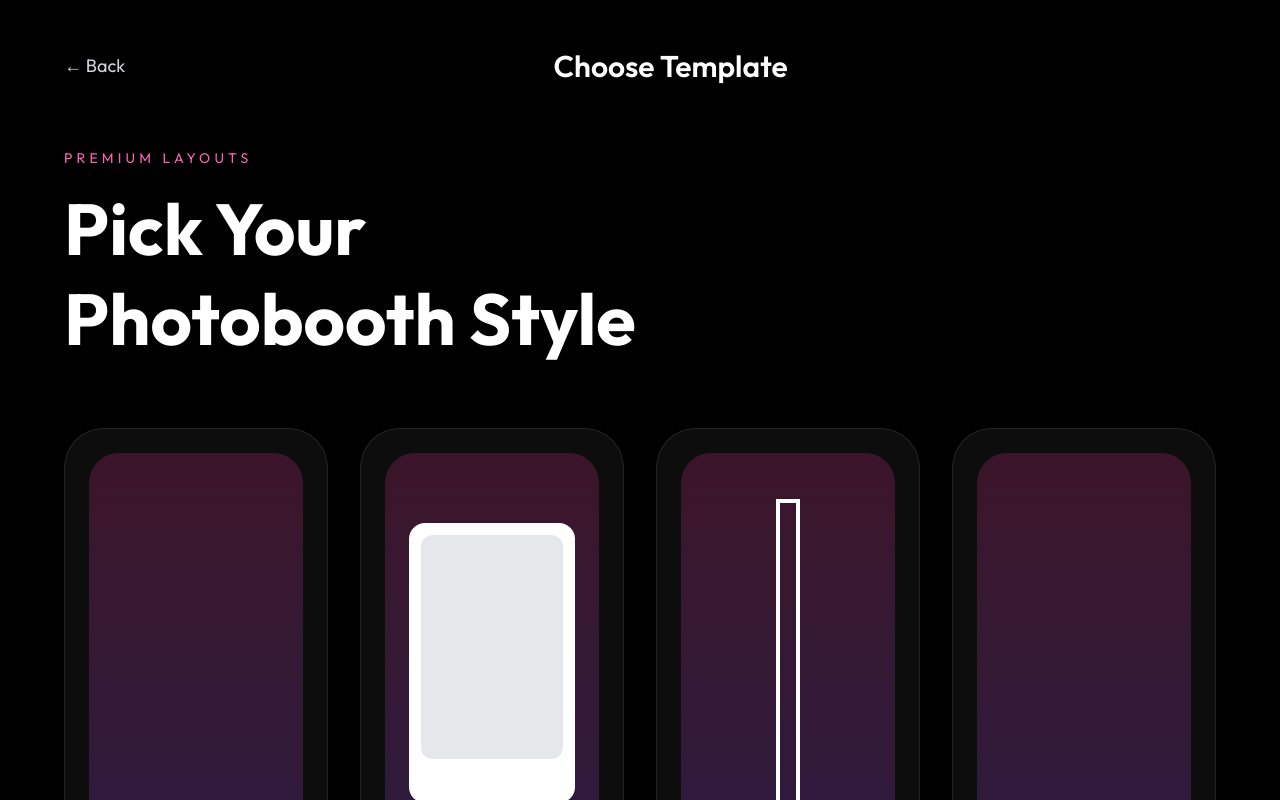
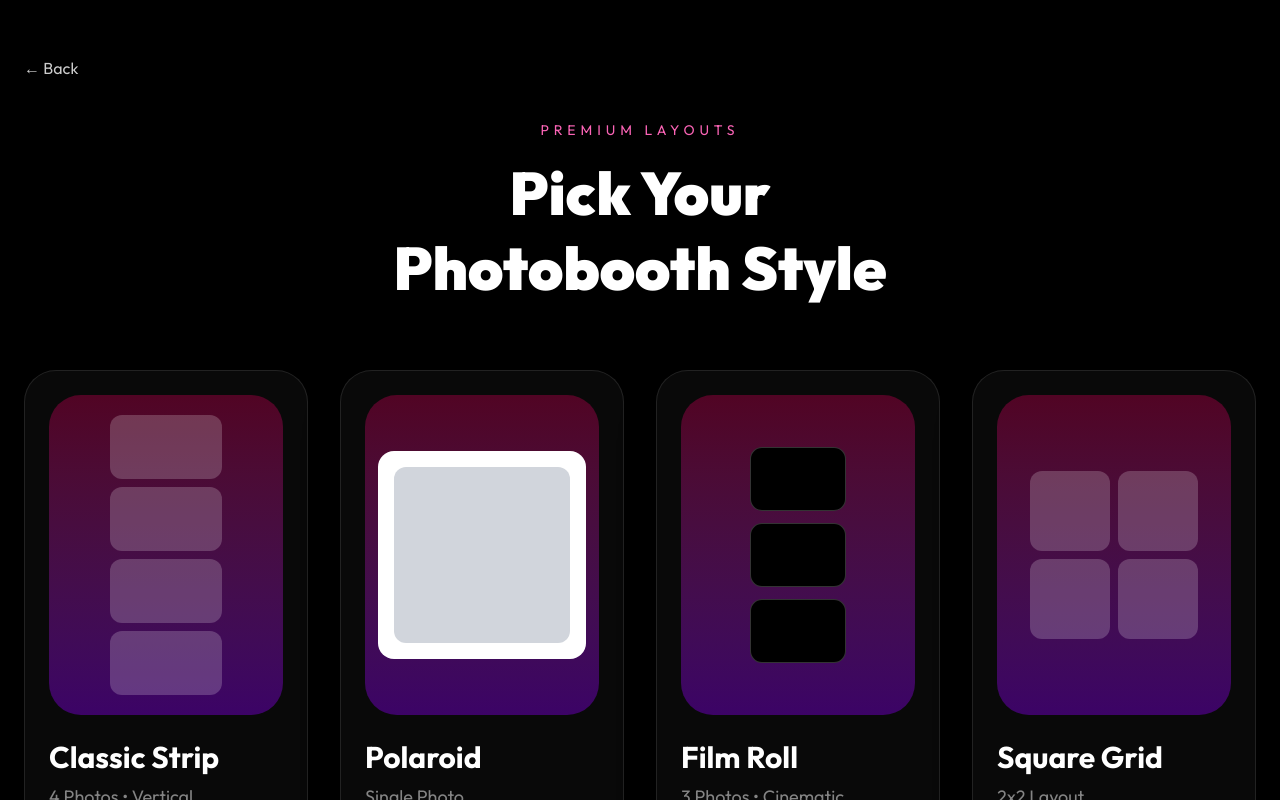
Before and after one commit to Jishmitha-sia/FunFrame, a React (Vite) app: page /templates in a window 1280 px wide. Shown: the top 800 px of the page. Built offline with nearby package versions, Linux system fonts and the light colour scheme.

Commit message:
Added live camera and advanced sticker system

```diff
--- a/src/pages/Templates.tsx
+++ b/src/pages/Templates.tsx
@@ -4,226 +4,123 @@ import { useNavigate } from "react-router-dom";
 const templates = [
   {
     name: "Classic Strip",
-    size: "4 Photos • Vertical",
-    path: "/booth",
+    desc: "4 Photos • Vertical",
     preview: (
       <div className="flex flex-col gap-2">
-        <div className="h-20 rounded-xl bg-white/90"></div>
-        <div className="h-20 rounded-xl bg-white/80"></div>
-        <div className="h-20 rounded-xl bg-white/70"></div>
-        <div className="h-20 rounded-xl bg-white/60"></div>
+        <div className="w-28 h-16 rounded-xl bg-white/20"></div>
+        <div className="w-28 h-16 rounded-xl bg-white/20"></div>
+        <div className="w-28 h-16 rounded-xl bg-white/20"></div>
+        <div className="w-28 h-16 rounded-xl bg-white/20"></div>
       </div>
     ),
   },
-
   {
     name: "Polaroid",
-    size: "Single Photo",
-    path: "/booth",
+    desc: "Single Photo",
     preview: (
-      <div
-        className="
-          bg-white
-          rounded-2xl
-          p-3
-          w-full
-        "
-      >
-        <div className="h-56 bg-gray-200 rounded-xl"></div>
-
-        <div className="h-8"></div>
+      <div className="bg-white p-4 rounded-2xl">
+        <div className="w-44 h-44 rounded-xl bg-gray-300"></div>
       </div>
     ),
   },
-
   {
     name: "Film Roll",
-    size: "3 Photos • Cinematic",
-    path: "/booth",
+    desc: "3 Photos • Cinematic",
     preview: (
-      <div
-        className="
-          flex
-          flex-col
-          gap-2
-          border-4
-          border-white
-          p-2
-        "
-      >
-        <div className="h-24 bg-white/90"></div>
-        <div className="h-24 bg-white/70"></div>
-        <div className="h-24 bg-white/50"></div>
+      <div className="flex flex-col gap-3">
+        <div className="w-24 h-16 rounded-xl bg-black border border-white/20"></div>
+
+        <div className="w-24 h-16 rounded-xl bg-black border border-white/20"></div>
+
+        <div className="w-24 h-16 rounded-xl bg-black border border-white/20"></div>
       </div>
     ),
   },
-
   {
     name: "Square Grid",
-    size: "2x2 Layout",
-    path: "/booth",
+    desc: "2x2 Layout",
     preview: (
       <div className="grid grid-cols-2 gap-2">
-        <div className="h-28 bg-white/90 rounded-xl"></div>
-        <div className="h-28 bg-white/80 rounded-xl"></div>
-        <div className="h-28 bg-white/70 rounded-xl"></div>
-        <div className="h-28 bg-white/60 rounded-xl"></div>
+        <div className="w-20 h-20 rounded-xl bg-white/20"></div>
+        <div className="w-20 h-20 rounded-xl bg-white/20"></div>
+        <div className="w-20 h-20 rounded-xl bg-white/20"></div>
+        <div className="w-20 h-20 rounded-xl bg-white/20"></div>
       </div>
     ),
   },
 ];
 
-const Templates = () => {
+export default function Templates() {
   const navigate = useNavigate();
 
   return (
-    <div
-      className="
-        min-h-screen
-        bg-black
-        text-white
-        px-6
-        md:px-16
-        py-12
-      "
-    >
-      {/* TOP BAR */}
-      <div
-        className="
-          flex
-          items-center
-          justify-between
-          mb-16
-        "
-      >
+    <div className="min-h-screen bg-black text-white px-6 py-14">
+      <div className="max-w-7xl mx-auto">
         <button
           onClick={() => navigate("/")}
-          className="
-            text-lg
-            text-gray-300
-            hover:text-white
-            transition-all
-          "
+          className="mb-10 text-white/80 hover:text-pink-400 transition"
         >
           ← Back
         </button>
 
-        <h1
-          className="
-            text-2xl
-            md:text-3xl
-            font-semibold
-          "
-        >
-          Choose Template
-        </h1>
-
-        <div></div>
-      </div>
-
-      {/* HEADING */}
-      <div className="mb-16">
-        <p
-          className="
-            uppercase
-            tracking-[0.3em]
-            text-pink-400
-            text-sm
-            mb-4
-          "
-        >
+        <div className="text-center mb-16">
+          <p className="uppercase tracking-[0.35em] text-pink-400 text-sm mb-4">
             Premium Layouts
           </p>
 
-        <h2
-          className="
-            text-5xl
-            md:text-7xl
-            font-bold
-            leading-tight
-          "
-        >
+          <h1 className="text-6xl font-black leading-tight">
             Pick Your
             <br />
             Photobooth Style
-        </h2>
+          </h1>
         </div>
 
-      {/* TEMPLATE GRID */}
-      <div
-        className="
-          grid
-          md:grid-cols-2
-          xl:grid-cols-4
-          gap-8
-        "
-      >
+        <div className="grid md:grid-cols-2 lg:grid-cols-4 gap-8">
           {templates.map((template, index) => (
             <motion.div
               key={index}
-            whileHover={{
-              y: -10,
-              scale: 1.02,
-            }}
-            transition={{
-              duration: 0.3,
-            }}
-            onClick={() => navigate(template.path)}
+              whileHover={{ y: -10, scale: 1.03 }}
+              transition={{ duration: 0.25 }}
+              onClick={() => navigate("/booth")}
               className="
-              bg-white/5
+                bg-[#090909]
                 border
                 border-white/10
-              rounded-[40px]
+                rounded-[2rem]
                 p-6
                 cursor-pointer
-              hover:border-pink-500/40
-              hover:bg-white/10
-              transition-all
-              backdrop-blur-xl
+                hover:border-pink-500/50
+                transition
+                shadow-2xl
               "
             >
-            {/* PREVIEW */}
               <div
                 className="
+                  h-[320px]
+                  rounded-[2rem]
                   bg-gradient-to-b
-                from-pink-500/20
-                to-purple-500/20
-                rounded-[30px]
-                p-6
-                mb-6
-                min-h-[420px]
+                  from-pink-950
+                  to-purple-950
                   flex
                   items-center
                   justify-center
+                  mb-6
                 "
               >
                 {template.preview}
               </div>
 
-            {/* INFO */}
-            <h3
-              className="
-                text-3xl
-                font-bold
-                mb-3
-              "
-            >
+              <h2 className="text-3xl font-bold mb-2">
                 {template.name}
-            </h3>
+              </h2>
 
-            <p
-              className="
-                text-gray-400
-                text-lg
-              "
-            >
-              {template.size}
+              <p className="text-white/50 text-lg">
+                {template.desc}
               </p>
             </motion.div>
           ))}
         </div>
       </div>
+    </div>
   );
-};
-
-export default Templates;
+}
```
Also changed, not shown: src/pages/Booth.tsx (+214 -154 lines). Lines whose indentation alone changed are shown as unchanged.
